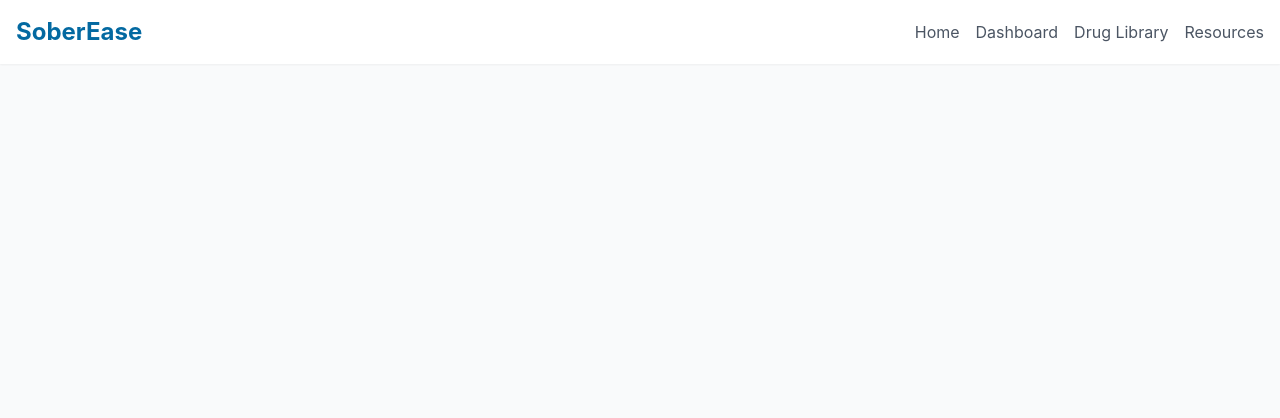
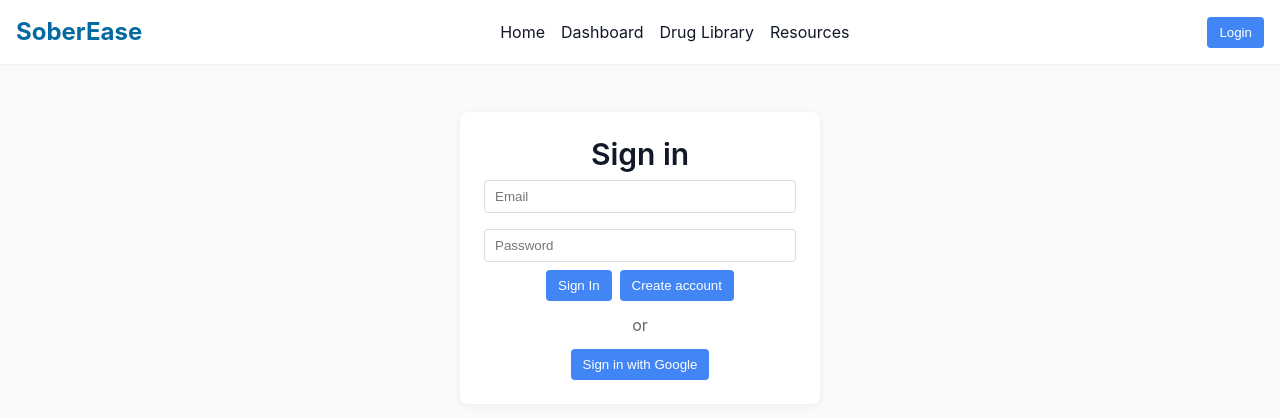
Before and after one commit to bradguthrie-business/sober-ease, a React (Vite) app in the folder frontend/: page /login in a window 1280 px wide. Shown: the top 418 px of the page. Built offline with nearby package versions, Linux system fonts and the light colour scheme; no server answers.

Commit message:
feat: Add Firebase login (#4)
* feat: Add Firebase login

* feat: Add Firebase login

---------

Co-authored-by: bguthrie99 <bradleyguthrie6@gmail.com>

```diff
--- a/frontend/package.json
+++ b/frontend/package.json
@@ -11,11 +11,13 @@
   },
   "dependencies": {
     "date-fns": "^4.1.0",
+    "firebase": "^10.13.0",
     "lucide-react": "^0.554.0",
     "react": "^19.0.0",
     "react-dom": "^19.0.0",
     "react-markdown": "^10.1.0",
     "react-router-dom": "^6.27.0",
+    "react-toastify": "^11.0.5",
     "sass": "^1.94.2"
   },
   "devDependencies": {
--- a/frontend/src/App.jsx
+++ b/frontend/src/App.jsx
@@ -4,6 +4,10 @@ import DrugLibrary from "./pages/DrugLibrary/DrugLibrary";
 import Home from "./pages/Home/Home";
 import Resources from "./pages/Resources/Resources";
 import GlobalNav from "./components/GlobalNav/GlobalNav";
+import { AuthProvider } from "./auth/AuthProvider";
+import ProtectedRoute from "./auth/ProtectedRoute";
+import Login from "./pages/Login/Login";
+import Logout from "./pages/Logout/Logout";
 
 function App() {
   // Vite exposes the configured `base` as import.meta.env.BASE_URL
@@ -13,13 +17,41 @@ function App() {
 
   return (
     <BrowserRouter basename={basename}>
-      <GlobalNav />
-      <Routes>
-        <Route path="/" element={<Home />} />
-        <Route path="/dashboard" element={<Dashboard />} />
-        <Route path="/drug-library" element={<DrugLibrary />} />
-        <Route path="/resources" element={<Resources />} />
-      </Routes>
+      <AuthProvider>
+        <GlobalNav />
+        <Routes>
+          <Route path="/" element={<Home />} />
+          <Route path="/login" element={<Login />} />
+          <Route path="/logout" element={<Logout />} />
+
+          <Route
+            path="/dashboard"
+            element={
+              <ProtectedRoute>
+                <Dashboard />
+              </ProtectedRoute>
+            }
+          />
+
+          <Route
+            path="/drug-library"
+            element={
+              <ProtectedRoute>
+                <DrugLibrary />
+              </ProtectedRoute>
+            }
+          />
+
+          <Route
+            path="/resources"
+            element={
+              <ProtectedRoute>
+                <Resources />
+              </ProtectedRoute>
+            }
+          />
+        </Routes>
+      </AuthProvider>
     </BrowserRouter>
   );
 }
--- /dev/null
+++ b/frontend/src/auth/AuthProvider.jsx
@@ -0,0 +1,61 @@
+import React, { createContext, useContext, useEffect, useState } from "react";
+import { auth } from "../firebase";
+import {
+  GoogleAuthProvider,
+  signInWithPopup,
+  onAuthStateChanged,
+  createUserWithEmailAndPassword,
+  signInWithEmailAndPassword,
+  signOut as firebaseSignOut,
+} from "firebase/auth";
+
+const AuthContext = createContext(null);
+
+export const AuthProvider = ({ children }) => {
+  const [user, setUser] = useState(null);
+  const [loading, setLoading] = useState(true);
+
+  useEffect(() => {
+    const unsub = onAuthStateChanged(auth, (u) => {
+      setUser(u);
+      setLoading(false);
+    });
+    return unsub;
+  }, []);
+
+  const signInWithGoogle = async () => {
+    const provider = new GoogleAuthProvider();
+    return signInWithPopup(auth, provider);
+  };
+
+  const signUpWithEmail = (email, password) =>
+    createUserWithEmailAndPassword(auth, email, password);
+
+  const signInWithEmail = (email, password) =>
+    signInWithEmailAndPassword(auth, email, password);
+
+  const signOut = () => firebaseSignOut(auth);
+
+  return (
+    <AuthContext.Provider
+      value={{
+        user,
+        loading,
+        signInWithGoogle,
+        signUpWithEmail,
+        signInWithEmail,
+        signOut,
+      }}
+    >
+      {children}
+    </AuthContext.Provider>
+  );
+};
+
+export const useAuth = () => {
+  const ctx = useContext(AuthContext);
+  if (!ctx) throw new Error("useAuth must be used within AuthProvider");
+  return ctx;
+};
+
+export default AuthProvider;
--- /dev/null
+++ b/frontend/src/auth/ProtectedRoute.jsx
@@ -0,0 +1,15 @@
+import React from "react";
+import { Navigate } from "react-router-dom";
+import { useAuth } from "./AuthProvider";
+
+const ProtectedRoute = ({ children }) => {
+  const { user, loading } = useAuth();
+
+  if (loading) return null;
+
+  if (!user) return <Navigate to="/login" replace />;
+
+  return children;
+};
+
+export default ProtectedRoute;
--- a/frontend/src/components/GlobalNav/GlobalNav.jsx
+++ b/frontend/src/components/GlobalNav/GlobalNav.jsx
@@ -1,7 +1,11 @@
 import { Link } from "react-router-dom";
 import "./GlobalNav.scss";
+import { useAuth } from "../../auth/AuthProvider";
 
 const GlobalNav = () => {
+  const auth = useAuth();
+  const user = auth?.user;
+
   return (
     <nav className="global-nav">
       <div className="global-nav-content">
@@ -20,6 +24,22 @@ const GlobalNav = () => {
             Resources
           </Link>
         </div>
+
+        <div className="global-nav-auth">
+          {user ? (
+            <>
+              <span className="global-nav-user">{user?.displayName}</span>
+
+              <Link to="/logout" className="global-nav-link">
+                <button className="google">Logout</button>
+              </Link>
+            </>
+          ) : (
+            <Link to="/login" className="global-nav-link">
+              <button className="google">Login</button>
+            </Link>
+          )}
+        </div>
       </div>
     </nav>
   );
--- a/frontend/src/components/GlobalNav/GlobalNav.scss
+++ b/frontend/src/components/GlobalNav/GlobalNav.scss
@@ -19,18 +19,22 @@
       color: color(primary, 700);
     }
 
+    .global-nav-auth {
+      gap: 20px;
+      display: flex;
+      align-items: center;
+    }
+
     .global-nav-links {
       display: flex;
       gap: space(4);
 
-      .global-nav-link {
-        color: color(gray, 600);
-        text-decoration: none;
-        transition: color 0.15s;
-
-        &:hover {
-          color: color(gray, 900);
-        }
+      .global-nav-button {
+        padding: 8px 12px;
+        background: #4285f4;
+        color: white;
+        border: none;
+        border-radius: 4px;
       }
     }
   }
--- /dev/null
+++ b/frontend/src/firebase.js
@@ -0,0 +1,25 @@
+import { initializeApp } from "firebase/app";
+import { getAuth } from "firebase/auth";
+
+// Read Firebase config from Vite env vars. Create a `.env` with VITE_ prefixed keys.
+// Example keys (set these in `frontend/.env` or in your CI/CD secrets):
+// VITE_FIREBASE_API_KEY=...
+// VITE_FIREBASE_AUTH_DOMAIN=...
+// VITE_FIREBASE_PROJECT_ID=...
+// VITE_FIREBASE_STORAGE_BUCKET=...
+// VITE_FIREBASE_MESSAGING_SENDER_ID=...
+// VITE_FIREBASE_APP_ID=...
+
+const firebaseConfig = {
+  apiKey: import.meta.env.VITE_FIREBASE_API_KEY,
+  authDomain: import.meta.env.VITE_FIREBASE_AUTH_DOMAIN,
+  projectId: import.meta.env.VITE_FIREBASE_PROJECT_ID,
+  storageBucket: import.meta.env.VITE_FIREBASE_STORAGE_BUCKET,
+  messagingSenderId: import.meta.env.VITE_FIREBASE_MESSAGING_SENDER_ID,
+  appId: import.meta.env.VITE_FIREBASE_APP_ID,
+};
+
+const app = initializeApp(firebaseConfig);
+const auth = getAuth(app);
+
+export { app, auth };
--- a/frontend/src/main.jsx
+++ b/frontend/src/main.jsx
@@ -2,9 +2,12 @@ import { StrictMode } from "react";
 import { createRoot } from "react-dom/client";
 import "./index.css";
 import App from "./App.jsx";
+import { ToastContainer } from "react-toastify";
+import "react-toastify/dist/ReactToastify.css";
 
 createRoot(document.getElementById("root")).render(
   <StrictMode>
     <App />
+    <ToastContainer position="top-center" />
   </StrictMode>
 );
--- a/frontend/src/pages/Home/Home.jsx
+++ b/frontend/src/pages/Home/Home.jsx
@@ -40,7 +40,7 @@ export default function Home() {
           </div>
         </div>
 
-        <Link to="/dashboard" className="home-cta-button">
+        <Link to="/login" className="home-cta-button">
           Get Started
         </Link>
       </div>
--- /dev/null
+++ b/frontend/src/pages/Login/Login.jsx
@@ -0,0 +1,95 @@
+import React, { useEffect, useState } from "react";
+import { useNavigate } from "react-router-dom";
+import { useAuth } from "../../auth/AuthProvider";
+import { toast } from "react-toastify";
+import "./Login.scss";
+
+export default function Login() {
+  const { signInWithGoogle, signUpWithEmail, signInWithEmail, user } =
+    useAuth();
+  const navigate = useNavigate();
+  const [email, setEmail] = useState("");
+  const [password, setPassword] = useState("");
+
+  const handleGoogle = async () => {
+    try {
+      await signInWithGoogle();
+      navigate("/dashboard");
+    } catch (error) {
+      console.error(error);
+      const errorMessage = "Google sign-in failed.";
+      toast.error(errorMessage);
+    }
+  };
+
+  const handleSignIn = async (e) => {
+    e.preventDefault();
+    try {
+      const res = await signInWithEmail(email, password);
+      console.log(res);
+      const resRes = await res.json();
+      console.log(resRes);
+      navigate("/dashboard");
+    } catch (error) {
+      console.error(error);
+      const errorMessage = "Invalid credentails!";
+      toast.error(errorMessage);
+    }
+  };
+
+  const handleSignUp = async (e) => {
+    e.preventDefault();
+    try {
+      await signUpWithEmail(email, password);
+      navigate("/dashboard");
+    } catch (error) {
+      console.error(error);
+      const errorMessage = "Sign up failed.";
+      toast.error(errorMessage);
+    }
+  };
+
+  useEffect(() => {
+    if (user) {
+      navigate("/dashboard");
+    }
+  }, [user, navigate]);
+
+  return (
+    <div className="login-page">
+      <div className="login-card">
+        <h2>Sign in</h2>
+        <form onSubmit={handleSignIn} className="login-form">
+          <input
+            type="email"
+            placeholder="Email"
+            value={email}
+            onChange={(e) => setEmail(e.target.value)}
+            required
+          />
+          <input
+            type="password"
+            placeholder="Password"
+            value={password}
+            onChange={(e) => setPassword(e.target.value)}
+            required
+          />
+          <div className="login-actions">
+            <button className="google" type="submit">
+              Sign In
+            </button>
+            <button type="button" onClick={handleSignUp} className="google">
+              Create account
+            </button>
+          </div>
+        </form>
+
+        <div className="divider">or</div>
+
+        <button className="google" onClick={handleGoogle}>
+          Sign in with Google
+        </button>
+      </div>
+    </div>
+  );
+}
--- /dev/null
+++ b/frontend/src/pages/Login/Login.scss
@@ -0,0 +1,56 @@
+.login-page {
+  display: flex;
+  align-items: center;
+  justify-content: center;
+  padding: 48px 16px;
+}
+
+.login-card {
+  width: 360px;
+  padding: 24px;
+  border-radius: 8px;
+  background: #fff;
+  box-shadow: 0 2px 8px rgba(0, 0, 0, 0.06);
+  text-align: center;
+}
+
+.login-form input {
+  width: 100%;
+  padding: 8px 10px;
+  margin: 8px 0;
+  border: 1px solid #ddd;
+  border-radius: 4px;
+}
+
+.login-actions {
+  display: flex;
+  gap: 8px;
+  justify-content: center;
+}
+
+.login-actions button {
+  padding: 8px 12px;
+}
+
+.login-actions .muted {
+  background: transparent;
+  border: 1px solid #ddd;
+}
+
+.divider {
+  margin: 12px 0;
+  color: #666;
+}
+
+.google {
+  padding: 8px 12px;
+  background: #4285f4;
+  color: white;
+  border: none;
+  border-radius: 4px;
+}
+
+.login-error {
+  margin-top: 10px;
+  color: #b00020;
+}
--- /dev/null
+++ b/frontend/src/pages/Logout/Logout.jsx
@@ -0,0 +1,14 @@
+import { useEffect } from "react";
+import { useNavigate } from "react-router-dom";
+import { useAuth } from "../../auth/AuthProvider";
+
+export default function Logout() {
+  const { signOut } = useAuth();
+  const navigate = useNavigate();
+
+  useEffect(() => {
+    signOut().then(() => navigate("/", { replace: true }));
+  }, [signOut, navigate]);
+
+  return null;
+}
```
Also changed, not shown: 2 other files (tests, documents, lock files or other folders).
